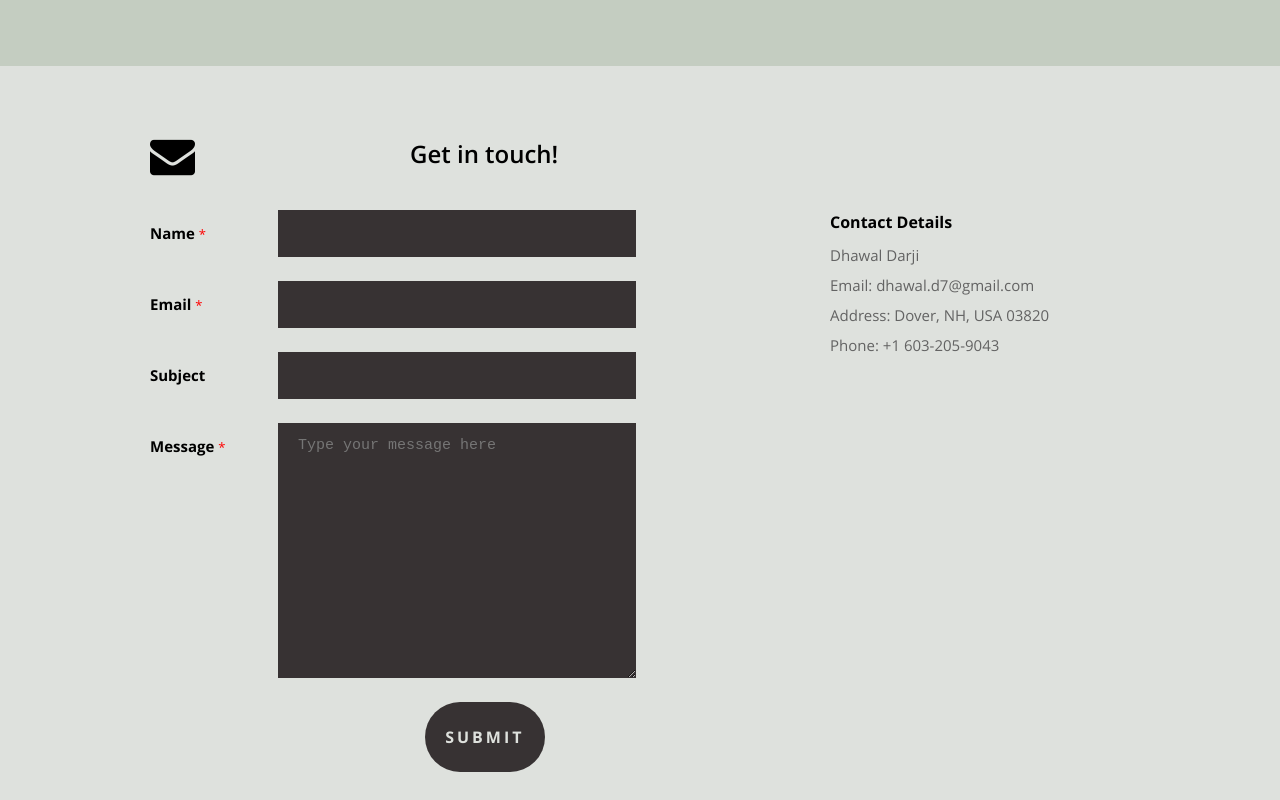
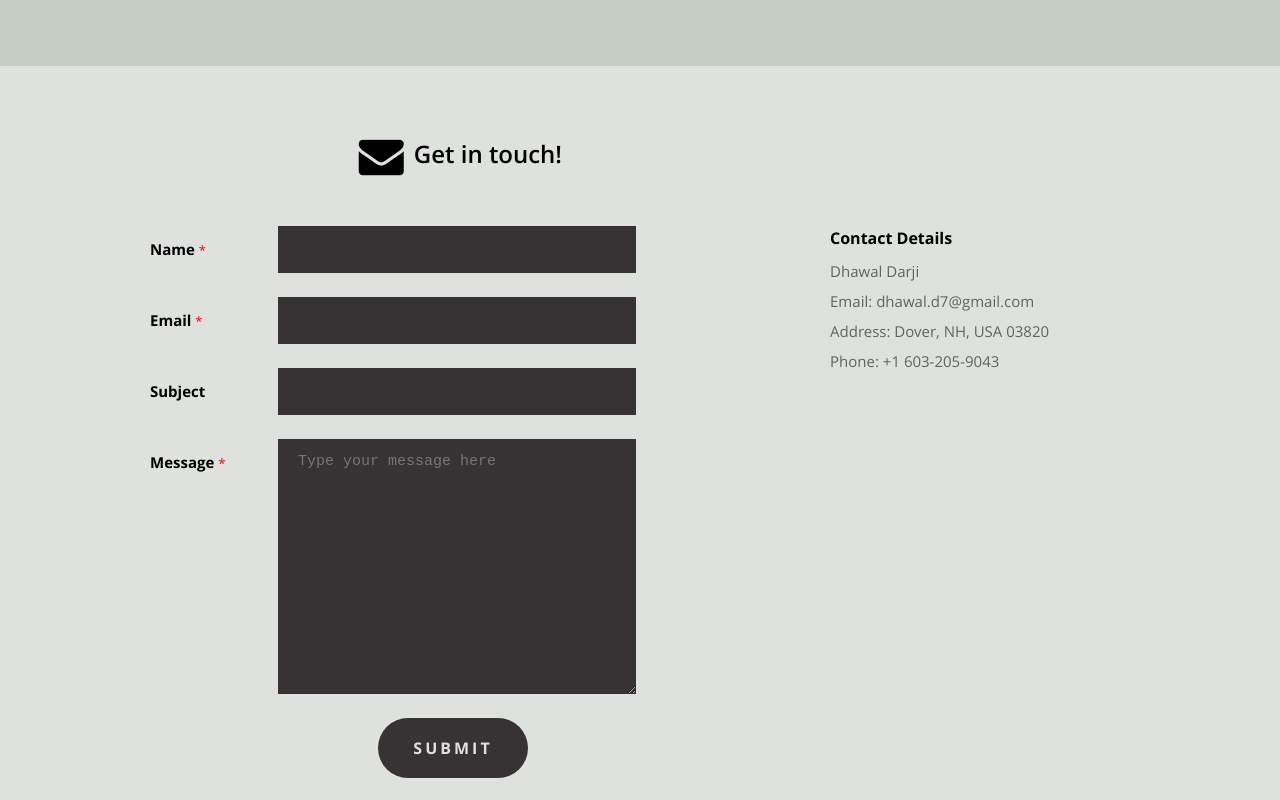
Before and after one commit to dhawaldarji7/dhawaldarjiportfolio, a React (Create React App) app: page / in a window 1280 px wide. Shown: the part 2920-3720 px from the top of the page. Built offline with nearby package versions, Linux system fonts and the light colour scheme.

Commit message:
Fixed button placement and size change issue

```diff
--- a/public/css/layout.css
+++ b/public/css/layout.css
@@ -478,7 +478,7 @@ ul#nav li.current a {
 }
 .popup-modal .link-box {
   padding: 18px 36px;
-  background: #111;
+  background: #99aead;
   text-align: left;
 }
 .popup-modal .link-box a {
@@ -687,7 +687,10 @@ ul#nav li.current a {
   padding-top: 50px;
   padding-bottom: 75px;
   color: #636363;
+  display: flex;
+  flex-direction: column;
 }
+
 #contact .section-head {
   margin-top: 20px;
   margin-bottom: 20px;
@@ -712,7 +715,7 @@ ul#nav li.current a {
 #contact h1 span {
   display: none;
 }
-#contact p.lead:before {
+#contact .contactLogo:before {
   font-family: "FontAwesome";
   content: "\f0e0";
   padding-right: 0px;
@@ -721,7 +724,11 @@ ul#nav li.current a {
   text-align: left;
   float: left;
   color: black;
-  margin-right: 215px;
+}
+
+#contact .greet {
+  display: flex;
+  justify-content: center;
 }
 
 #contact h4 {
@@ -733,6 +740,7 @@ ul#nav li.current a {
   font: 24px/36px "opensans-semibold", sans-serif;
   padding-right: 3%;
   color: black;
+  margin-left: 10px;
 }
 #contact .header-col {
   padding-top: 6px;
@@ -742,6 +750,7 @@ ul#nav li.current a {
 #contact form {
   margin-bottom: 10px;
 }
+
 #contact label {
   font: 15px/24px "opensans-bold", sans-serif;
   margin: 12px 0;
@@ -773,13 +782,16 @@ ul#nav li.current a {
   letter-spacing: 3px;
   font-size: medium;
   color: #dee1dd;
+  height: 60px;
+  width: 150px;
   background: #373233;
   border: none;
   cursor: pointer;
-  height: auto;
   display: inline-block;
   border-radius: 50px;
-  margin-left: 43%;
+  align-items: center;
+  padding: 0%;
+  margin-left: 100px;
 }
 #contact button.submit:hover {
   color: #0d0d0d;
@@ -791,14 +803,16 @@ ul#nav li.current a {
   letter-spacing: 3px;
   font-size: medium;
   color: #dee1dd;
+  height: 60px;
+  width: 150px;
   background: #373233;
   border: none;
   cursor: pointer;
-  height: auto;
   display: inline-block;
   border-radius: 50px;
-  margin-left: 43%;
-  opacity: 20%;
+  align-items: center;
+  opacity: 30%;
+  margin-left: 100px;
 }
 #contact button.disabled:hover {
   cursor: not-allowed;
@@ -808,6 +822,7 @@ ul#nav li.current a {
   display: flex;
   flex-direction: column;
 }
+
 #contact .errorAlert {
   margin-top: -30px;
   color: red;
--- a/src/Components/Contact.js
+++ b/src/Components/Contact.js
@@ -73,14 +73,15 @@ const Contact = ({ data }) => {
   return (
     <section id="contact">
       <div className="row section-head">
-        <div className="ten columns">
+        <div className="greet eight columns">
+          <p className="contactLogo"></p>
           <p className="lead">{contactMessage}</p>
         </div>
       </div>
 
       <div className="row">
         <div className="eight columns">
-          <form onSubmit={formik.handleSubmit}>
+          <form onSubmit={formik.handleSubmit} className="contactForm">
             <fieldset>
               <div>
                 <label htmlFor="contactName">
@@ -166,10 +167,7 @@ const Contact = ({ data }) => {
                       {formik.errors.contactMessage}
                     </span>
                   ) : null}
-                </div>
-              </div>
 
-              <div>
                   <button
                     type="submit"
                     className={
@@ -179,6 +177,7 @@ const Contact = ({ data }) => {
                   >
                     Submit
                   </button>
+                </div>
               </div>
             </fieldset>
           </form>
```
Lines whose indentation alone changed are shown as unchanged.
